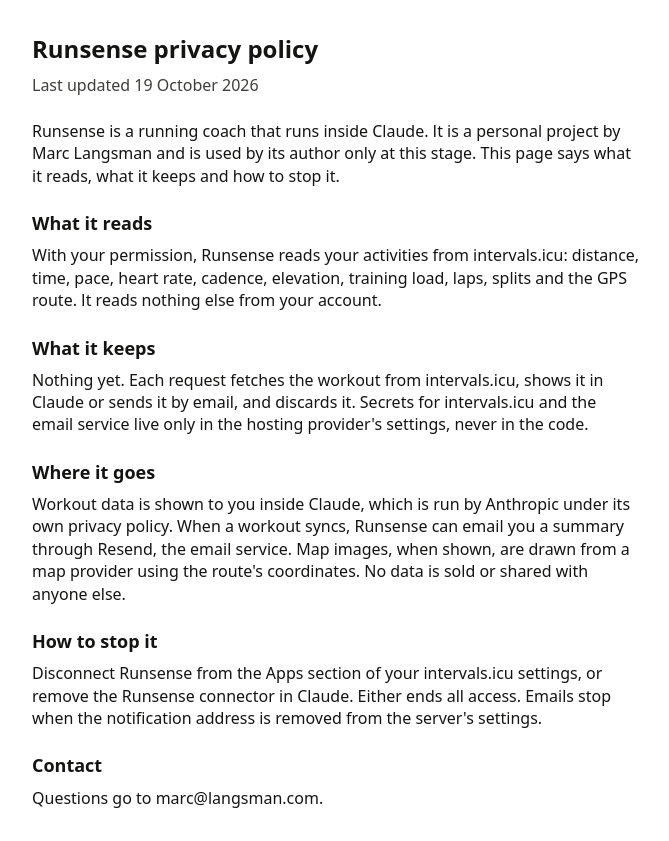
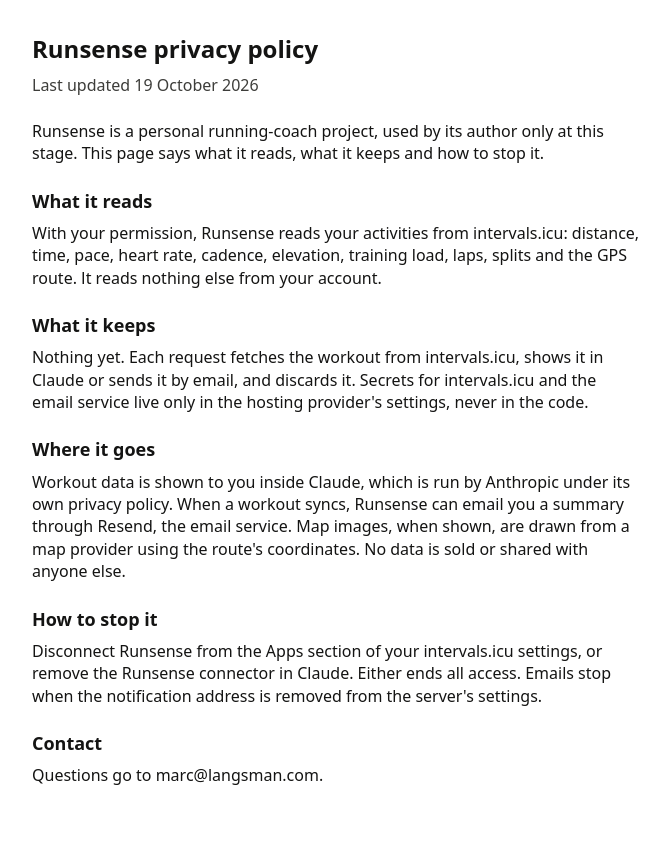
Before and after one commit to mlangsman/runsense-ultra, a Next.js app: page /privacy in a window 1280 px wide. Shown: the whole page, without its empty margins (304-973 px from the left). After the commit the page ends 819 px from the top, so only its background shows below. Built offline with nearby package versions, Linux system fonts and the light colour scheme.

Commit message:
Privacy page: no author name in the intro
Co-Authored-By: Claude Fable 5.1 <noreply@anthropic.com>
Claude-Session: https://claude.ai/code/session_01MEMfwqLszdccir6LixvwnZ

```diff
--- a/app/privacy/page.tsx
+++ b/app/privacy/page.tsx
@@ -31,9 +31,9 @@ export default function PrivacyPage() {
       </p>
 
       <p>
-        Runsense is a running coach that runs inside Claude. It is a personal
-        project by Marc Langsman and is used by its author only at this stage.
-        This page says what it reads, what it keeps and how to stop it.
+        Runsense is a personal running-coach project, used by its author only at
+        this stage. This page says what it reads, what it keeps and how to stop
+        it.
       </p>
 
       <Section title="What it reads">
```
